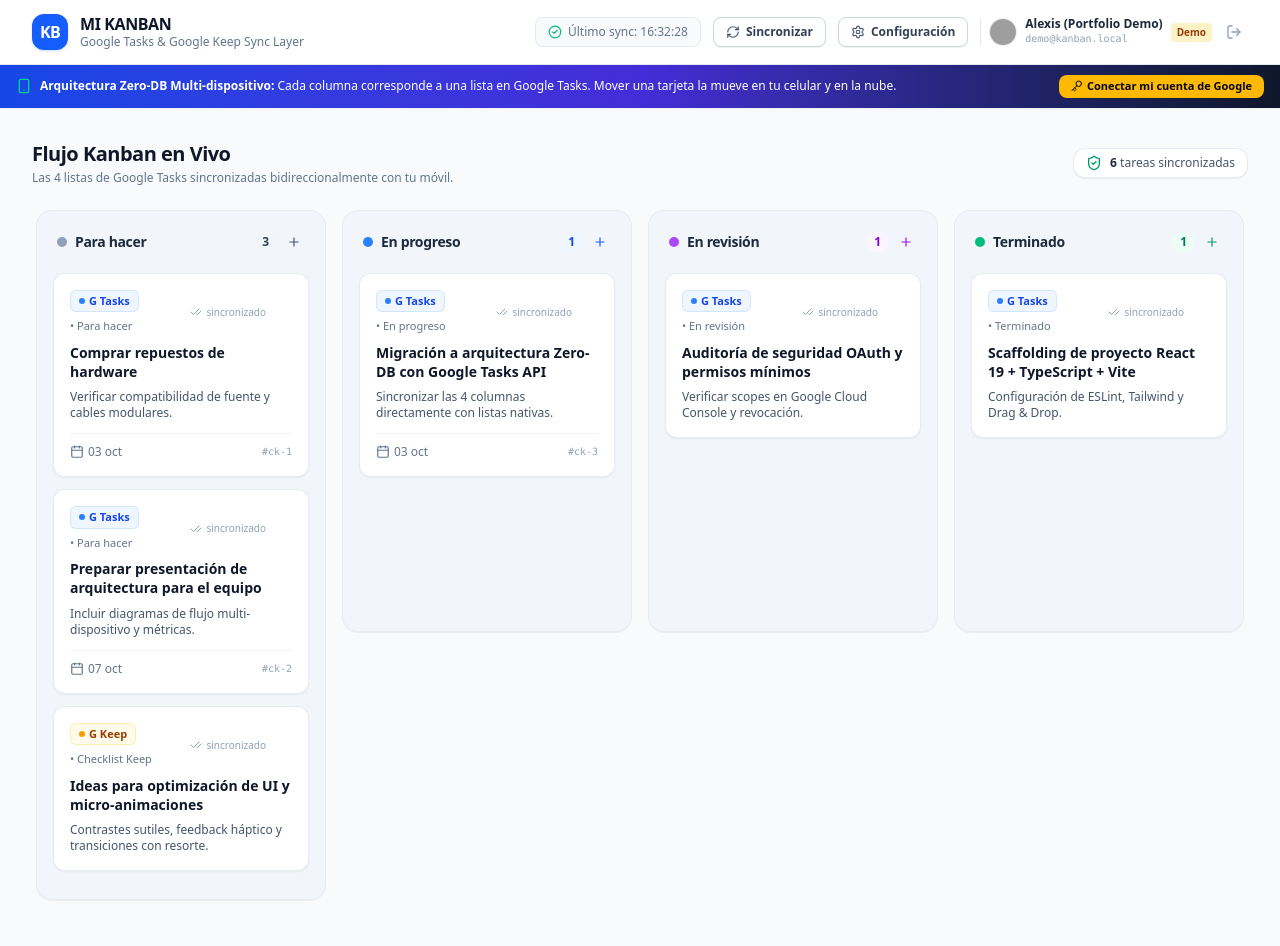
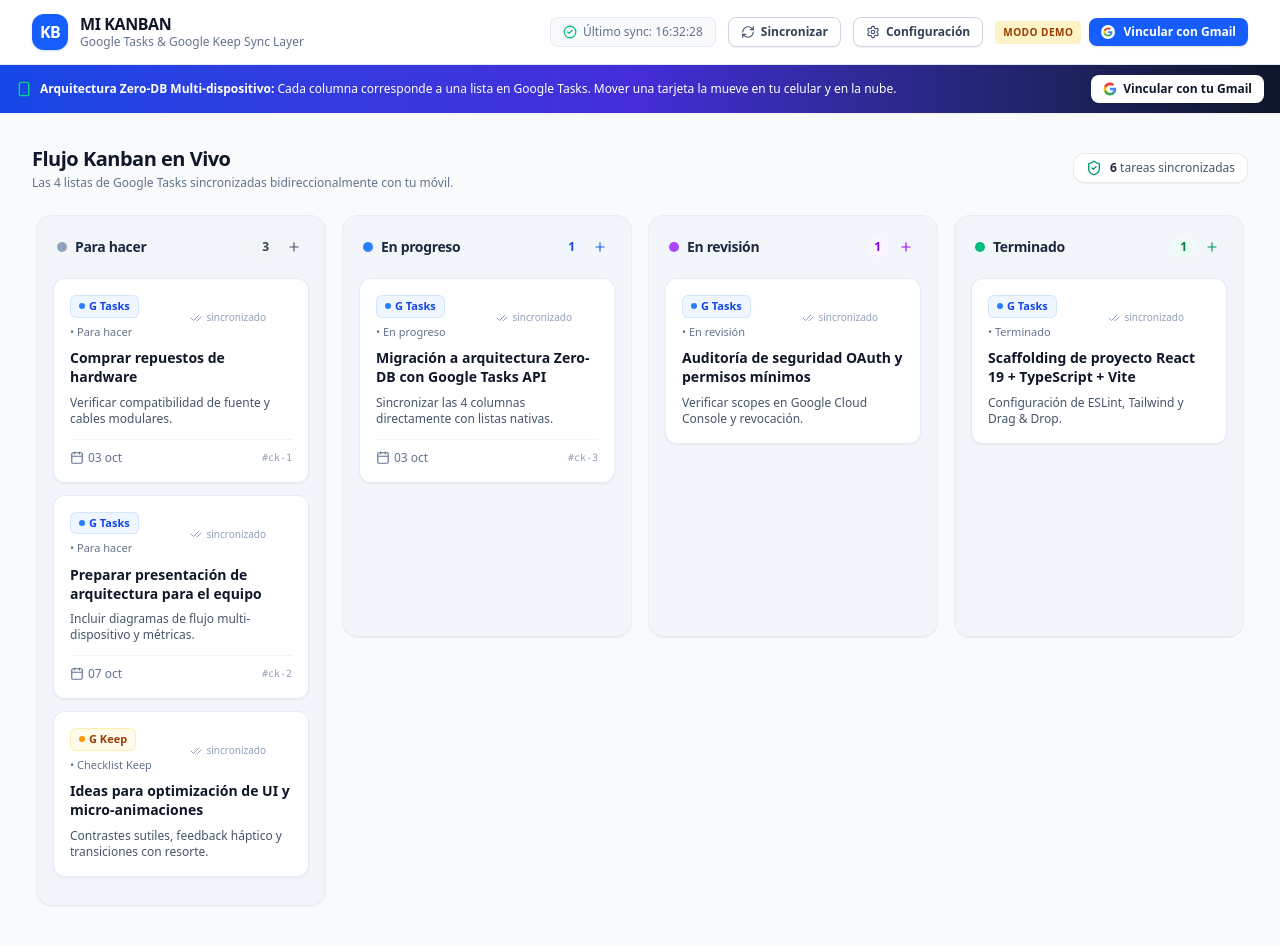
Before and after one commit to a-martyniuk/google-tasks-kanban, a React (Vite) app in the folder frontend/: page / in a window 1280 px wide. Shown: the top 946 px of the page. Built offline with nearby package versions, Linux system fonts and the light colour scheme; grey boxes are pictures that could not be loaded.

Commit message:
feat: 1-click seamless Google Tasks login without prompts

```diff
--- a/frontend/src/App.tsx
+++ b/frontend/src/App.tsx
@@ -5,7 +5,7 @@ import { SettingsModal } from './components/SettingsModal';
 import { ToastContainer, ToastMessage } from './components/Toast';
 import { KanbanColumn, KanbanItem, KanbanStatus, User } from './types';
 import { googleTasksDirect } from './services/googleTasksDirect';
-import { Sparkles, Smartphone, CheckCircle, RefreshCw, Key, ShieldCheck, ArrowRight } from 'lucide-react';
+import { Smartphone, CheckCircle, RefreshCw, ShieldCheck } from 'lucide-react';
 
 export const App: React.FC = () => {
   const [user, setUser] = useState<User | undefined>(undefined);
@@ -16,10 +16,6 @@ export const App: React.FC = () => {
   const [isSyncing, setIsSyncing] = useState(false);
   const [isSettingsOpen, setIsSettingsOpen] = useState(false);
   const [toasts, setToasts] = useState<ToastMessage[]>([]);
-  const [showConfigPrompt, setShowConfigPrompt] = useState(false);
-  const [clientIdInput, setClientIdInput] = useState(
-    localStorage.getItem('kanban_google_client_id') || ''
-  );
 
   const syncIntervalRef = useRef<number | null>(null);
 
@@ -139,16 +135,10 @@ export const App: React.FC = () => {
     addToast('info', `Tarea "${task.title}" eliminada de Google Tasks.`);
   };
 
-  // Conectar con Google OAuth real
+  // Conectar con Google OAuth real (1 solo clic)
   const handleLoginGoogle = async () => {
-    const savedClientId = localStorage.getItem('kanban_google_client_id');
-    if (!savedClientId) {
-      setShowConfigPrompt(true);
-      return;
-    }
-
     try {
-      const token = await googleTasksDirect.requestGoogleToken(savedClientId);
+      const token = await googleTasksDirect.requestGoogleToken();
       sessionStorage.setItem('kanban_google_token', token);
       const profile = await googleTasksDirect.fetchUserProfile();
       if (profile) {
@@ -160,20 +150,11 @@ export const App: React.FC = () => {
           isDemo: false,
         });
       }
-      addToast('success', '¡Conectado exitosamente con tu Google Tasks real!');
+      addToast('success', '¡Conectado exitosamente con tu cuenta de Google!');
       await loadBoard();
     } catch (err: any) {
       addToast('error', err.message || 'Error al conectar con Google.');
     }
-  };
-
-  const handleSaveClientIdAndConnect = async (e: React.FormEvent) => {
-    e.preventDefault();
-    if (!clientIdInput.trim()) return;
-
-    localStorage.setItem('kanban_google_client_id', clientIdInput.trim());
-    setShowConfigPrompt(false);
-    handleLoginGoogle();
   };
 
   const handleLogout = () => {
@@ -216,14 +197,20 @@ export const App: React.FC = () => {
           <div className="flex items-center gap-2">
             {user?.isDemo ? (
               <button
-                onClick={() => setShowConfigPrompt(true)}
-                className="bg-amber-400 hover:bg-amber-300 text-slate-950 font-bold px-3 py-1 rounded-lg text-[11px] transition-colors cursor-pointer flex items-center gap-1 shadow-xs"
+                onClick={handleLoginGoogle}
+                className="bg-white hover:bg-slate-100 text-slate-900 font-bold px-3 py-1.5 rounded-lg text-xs transition-colors cursor-pointer flex items-center gap-1.5 shadow-sm active:scale-95"
               >
-                <Key className="w-3 h-3" /> Conectar mi cuenta de Google
+                <svg className="w-3.5 h-3.5 shrink-0" viewBox="0 0 24 24">
+                  <path fill="#4285F4" d="M22.56 12.25c0-.78-.07-1.53-.2-2.25H12v4.26h5.92c-.26 1.37-1.04 2.53-2.21 3.31v2.77h3.57c2.08-1.92 3.28-4.74 3.28-8.09z" />
+                  <path fill="#34A853" d="M12 23c2.97 0 5.46-.98 7.28-2.66l-3.57-2.77c-.98.66-2.23 1.06-3.71 1.06-2.86 0-5.29-1.93-6.16-4.53H2.18v2.84C3.99 20.53 7.7 23 12 23z" />
+                  <path fill="#FBBC05" d="M5.84 14.09c-.22-.66-.35-1.36-.35-2.09s.13-1.43.35-2.09V7.06H2.18C1.43 8.55 1 10.22 1 12s.43 3.45 1.18 4.94l2.85-2.22.81-.63z" />
+                  <path fill="#EA4335" d="M12 5.38c1.62 0 3.06.56 4.21 1.64l3.15-3.15C17.45 2.09 14.97 1 12 1 7.7 1 3.99 3.47 2.18 7.06l3.66 2.84c.87-2.6 3.3-4.52 6.16-4.52z" />
+                </svg>
+                <span>Vincular con tu Gmail</span>
               </button>
             ) : (
               <span className="inline-flex items-center gap-1 text-[11px] font-semibold text-emerald-300 bg-white/10 px-2 py-0.5 rounded">
-                <CheckCircle className="w-3 h-3" /> Nube de Google Conectada
+                <CheckCircle className="w-3 h-3" /> Nube de Google Conectada ({user?.email})
               </span>
             )}
           </div>
@@ -270,67 +257,7 @@ export const App: React.FC = () => {
         )}
       </main>
 
-      {/* Modal de Conexión Google Client ID */}
-      {showConfigPrompt && (
-        <div className="fixed inset-0 z-50 flex items-center justify-center p-4 bg-slate-900/40 backdrop-blur-xs animate-in fade-in">
-          <div className="bg-white rounded-2xl shadow-2xl border border-slate-200 w-full max-w-md p-6">
-            <div className="flex items-center gap-2 mb-3">
-              <div className="w-8 h-8 rounded-lg bg-blue-50 text-blue-600 flex items-center justify-center">
-                <svg className="w-4 h-4 shrink-0" viewBox="0 0 24 24">
-                  <path fill="#4285F4" d="M22.56 12.25c0-.78-.07-1.53-.2-2.25H12v4.26h5.92c-.26 1.37-1.04 2.53-2.21 3.31v2.77h3.57c2.08-1.92 3.28-4.74 3.28-8.09z" />
-                  <path fill="#34A853" d="M12 23c2.97 0 5.46-.98 7.28-2.66l-3.57-2.77c-.98.66-2.23 1.06-3.71 1.06-2.86 0-5.29-1.93-6.16-4.53H2.18v2.84C3.99 20.53 7.7 23 12 23z" />
-                  <path fill="#FBBC05" d="M5.84 14.09c-.22-.66-.35-1.36-.35-2.09s.13-1.43.35-2.09V7.06H2.18C1.43 8.55 1 10.22 1 12s.43 3.45 1.18 4.94l2.85-2.22.81-.63z" />
-                  <path fill="#EA4335" d="M12 5.38c1.62 0 3.06.56 4.21 1.64l3.15-3.15C17.45 2.09 14.97 1 12 1 7.7 1 3.99 3.47 2.18 7.06l3.66 2.84c.87-2.6 3.3-4.52 6.16-4.52z" />
-                </svg>
-              </div>
-              <h3 className="font-bold text-slate-900 text-base">Vincular con tu Gmail</h3>
-            </div>
 
-            <p className="text-xs text-slate-600 mb-4 leading-relaxed">
-              Para que el navegador abra la ventana oficial de Google y puedas vincular tu cuenta con un solo clic, se requiere el <strong>OAuth Client ID</strong> del proyecto de Google Cloud (gratuito de por vida).
-            </p>
-
-            <form onSubmit={handleSaveClientIdAndConnect} className="space-y-4">
-              <div>
-                <label className="block text-xs font-semibold text-slate-700 mb-1">
-                  Google OAuth Client ID
-                </label>
-                <input
-                  type="text"
-                  placeholder="ej: 123456789-xxxxx.apps.googleusercontent.com"
-                  value={clientIdInput}
-                  onChange={(e) => setClientIdInput(e.target.value)}
-                  className="w-full text-xs p-2.5 border border-slate-300 rounded-lg focus:outline-none focus:ring-2 focus:ring-blue-500 font-mono"
-                  required
-                />
-              </div>
-
-              <div className="text-[11px] text-slate-500 bg-slate-50 p-3 rounded-lg border border-slate-200 leading-relaxed space-y-1">
-                <p>
-                  💡 <strong>Tip de despliegue en Vercel:</strong> Si agregas la variable <code>VITE_GOOGLE_CLIENT_ID</code> en Vercel, este cartel nunca más aparecerá y cualquier usuario podrá iniciar sesión con Gmail en 1 solo clic.
-                </p>
-              </div>
-
-              <div className="flex items-center justify-end gap-2 pt-2">
-                <button
-                  type="button"
-                  onClick={() => setShowConfigPrompt(false)}
-                  className="px-3 py-2 text-xs font-semibold text-slate-600 hover:text-slate-800 rounded-lg cursor-pointer"
-                >
-                  Continuar en Demo
-                </button>
-                <button
-                  type="submit"
-                  className="inline-flex items-center gap-1.5 px-4 py-2 text-xs font-semibold text-white bg-blue-600 hover:bg-blue-700 rounded-lg transition-colors cursor-pointer shadow-sm"
-                >
-                  <span>Guardar y Vincular</span>
-                  <ArrowRight className="w-3.5 h-3.5" />
-                </button>
-              </div>
-            </form>
-          </div>
-        </div>
-      )}
 
       {/* Modal de Configuración & Fuentes */}
       <SettingsModal
--- a/frontend/src/components/Header.tsx
+++ b/frontend/src/components/Header.tsx
@@ -84,8 +84,8 @@ export const Header: React.FC<HeaderProps> = ({
             <span className="hidden sm:inline">Configuración</span>
           </button>
 
-          {/* Perfil de Usuario */}
-          {user ? (
+          {/* Perfil de Usuario o Botón Vincular */}
+          {user && !user.isDemo ? (
             <div className="flex items-center gap-2 pl-2 border-l border-slate-200">
               {user.avatarUrl ? (
                 <img
@@ -104,12 +104,6 @@ export const Header: React.FC<HeaderProps> = ({
                 <p className="text-[10px] text-slate-400 font-mono mt-0.5">{user.email}</p>
               </div>
 
-              {user.isDemo && (
-                <span className="hidden sm:inline-block px-1.5 py-0.5 text-[10px] font-semibold bg-amber-100 text-amber-800 rounded">
-                  Demo
-                </span>
-              )}
-
               <button
                 onClick={onLogout}
                 className="p-1.5 text-slate-400 hover:text-rose-600 rounded-lg hover:bg-rose-50 transition-colors cursor-pointer"
@@ -119,11 +113,16 @@ export const Header: React.FC<HeaderProps> = ({
               </button>
             </div>
           ) : (
+            <div className="flex items-center gap-2">
+              <span className="hidden sm:inline-block px-2 py-1 text-[10px] font-bold uppercase tracking-wider bg-amber-100 text-amber-800 rounded">
+                Modo Demo
+              </span>
               <button
                 onClick={onLoginGoogle}
-              className="inline-flex items-center gap-2 px-3 py-1.5 rounded-lg text-xs font-semibold text-slate-700 bg-white hover:bg-slate-50 border border-slate-300 hover:border-slate-400 shadow-2xs transition-all active:scale-95 cursor-pointer"
+                className="inline-flex items-center gap-2 px-3 py-1.5 rounded-lg text-xs font-semibold text-white bg-blue-600 hover:bg-blue-700 shadow-sm transition-all active:scale-95 cursor-pointer"
+                title="Conectar directamente con tu cuenta de Google Tasks"
               >
-              <svg className="w-3.5 h-3.5 shrink-0" viewBox="0 0 24 24">
+                <svg className="w-3.5 h-3.5 shrink-0 bg-white rounded-full p-0.5" viewBox="0 0 24 24">
                   <path fill="#4285F4" d="M22.56 12.25c0-.78-.07-1.53-.2-2.25H12v4.26h5.92c-.26 1.37-1.04 2.53-2.21 3.31v2.77h3.57c2.08-1.92 3.28-4.74 3.28-8.09z" />
                   <path fill="#34A853" d="M12 23c2.97 0 5.46-.98 7.28-2.66l-3.57-2.77c-.98.66-2.23 1.06-3.71 1.06-2.86 0-5.29-1.93-6.16-4.53H2.18v2.84C3.99 20.53 7.7 23 12 23z" />
                   <path fill="#FBBC05" d="M5.84 14.09c-.22-.66-.35-1.36-.35-2.09s.13-1.43.35-2.09V7.06H2.18C1.43 8.55 1 10.22 1 12s.43 3.45 1.18 4.94l2.85-2.22.81-.63z" />
@@ -131,6 +130,7 @@ export const Header: React.FC<HeaderProps> = ({
                 </svg>
                 <span>Vincular con Gmail</span>
               </button>
+            </div>
           )}
         </div>
       </div>
```
Lines whose indentation alone changed are shown as unchanged.
